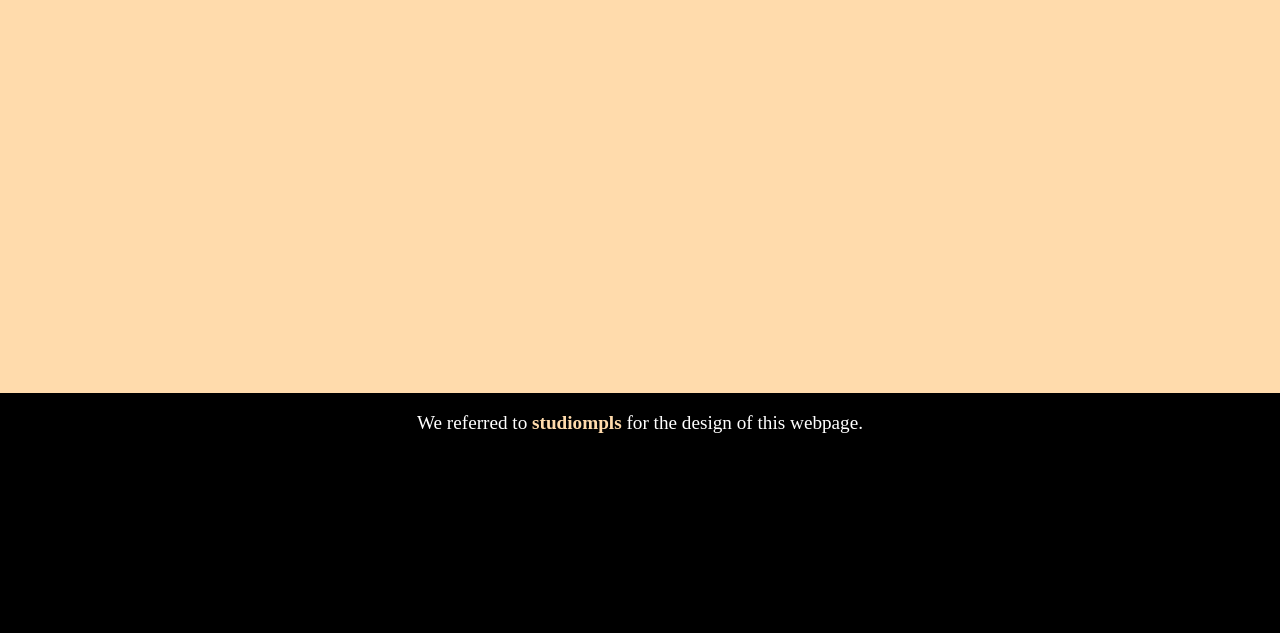
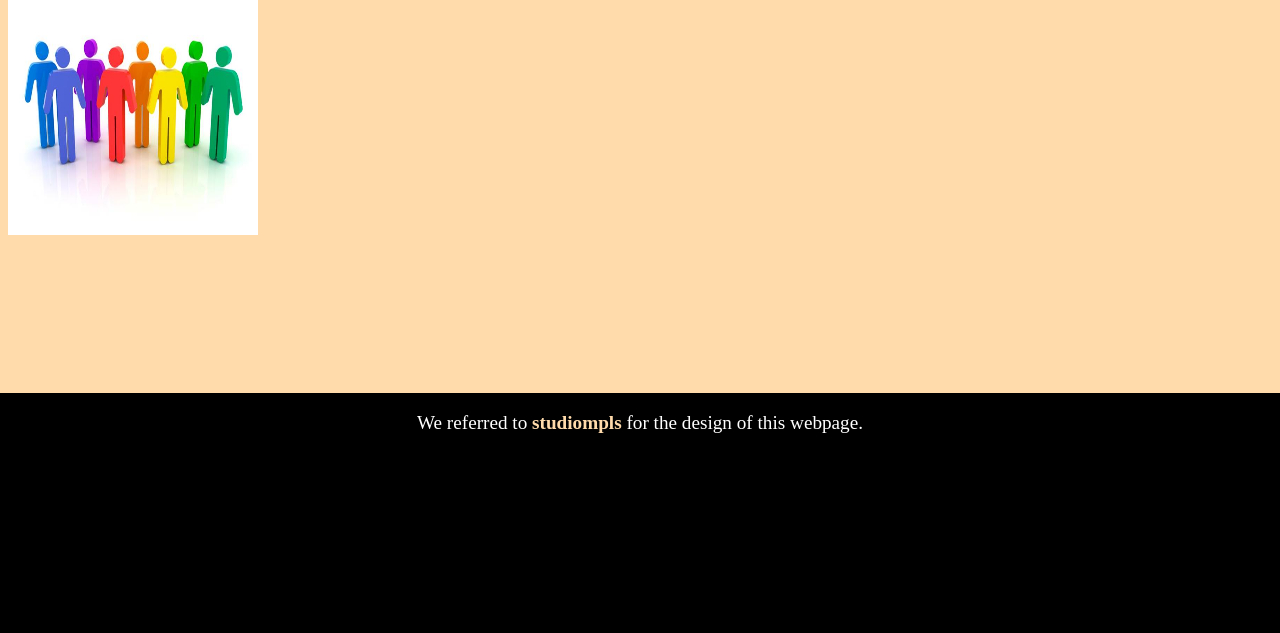
Before and after one commit to npatel0202/Group6-Lab5, a plain HTML site: page work.html in a window 1280 px wide. Shown: the part 167-800 px from the top of the page. Drawn offline with Linux system fonts and the light colour scheme.

Commit message:
Made changes and added an image

```diff
--- a/work.html
+++ b/work.html
@@ -19,6 +19,11 @@
 		<a href="https://github.com/npatel0202/Group-7---Lab-3">Group7-Lab3</a>
 		<br>
 		<a href="https://github.com/npatel0202/Group6-Lab5">Group6-Lab5</a>
+
+	</div>
+
+	<div>
+		<img src="groups.jpg" width="250px" height="250px">
 	</div>
 
 	<footer>
```
Also changed, not shown: index.html (+5 -0 lines), groups.jpg (added).
